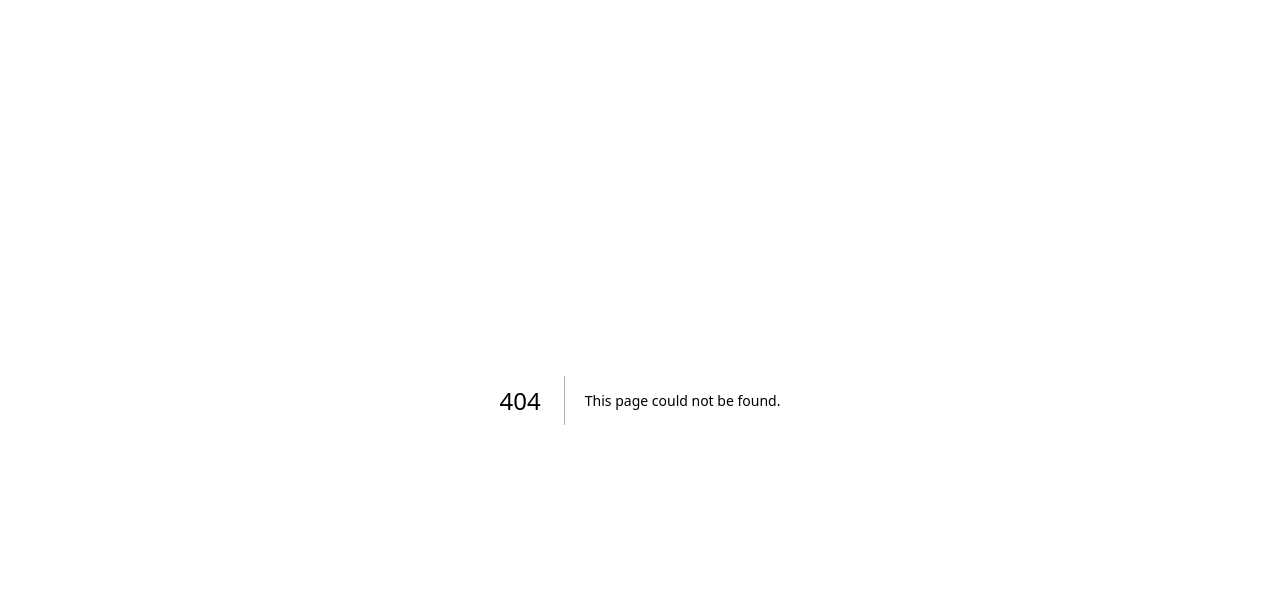
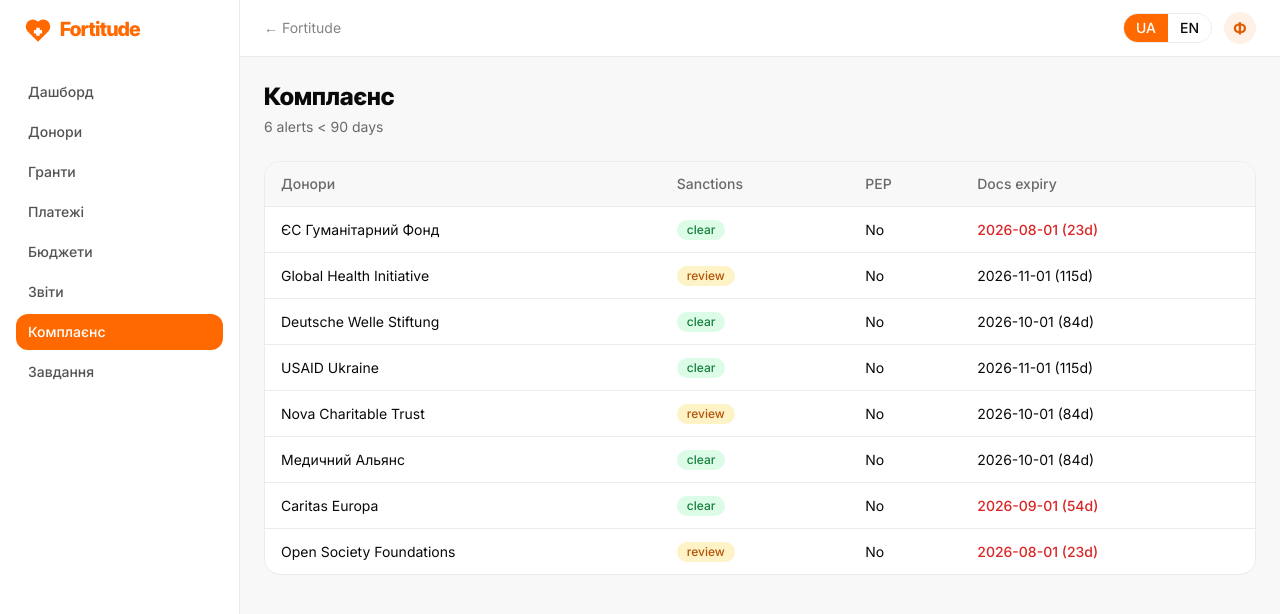
Before and after one commit to 0NIK5/CRM_FORT, a Next.js app: page /CRM_FORT/admin/compliance in a window 1280 px wide. Before the commit this address had no page. Shown: the top 614 px of the page. Built offline with nearby package versions, Linux system fonts and the light colour scheme.

Commit message:
feat: admin — звіти, держзвітність и комплаєнс

```diff
--- /dev/null
+++ b/app/admin/compliance/page.tsx
@@ -0,0 +1,21 @@
+'use client';
+import { PageHeader } from '@/components/ui/PageHeader';
+import { DataTable } from '@/components/ui/DataTable';
+import { Badge } from '@/components/ui/Badge';
+import { useLang } from '@/lib/i18n-context';
+import { mock, donorName } from '@/lib/mock';
+import { complianceAlerts } from '@/lib/dashboard';
+export default function CompliancePage() {
+  const { t } = useLang();
+  const alerts = complianceAlerts();
+  return (<div><PageHeader title={t('nav.compliance')} subtitle={`${alerts.length} alerts < 90 days`} />
+    <DataTable rows={mock.compliance} columns={[
+      { key: 'donor', label: t('nav.donors'), render: (c) => donorName(c.donorId) },
+      { key: 'sanctionsResult', label: 'Sanctions', render: (c) => (
+        <Badge tone={c.sanctionsResult==='clear'?'green':'amber'}>{c.sanctionsResult}</Badge>) },
+      { key: 'pep', label: 'PEP', render: (c) => c.pep ? 'Yes' : 'No' },
+      { key: 'docsExpiry', label: 'Docs expiry', render: (c) => {
+        const days = Math.round((new Date(c.docsExpiry).getTime()-new Date('2026-07-09').getTime())/86400000);
+        return <span className={days<60?'text-red-600 font-medium':''}>{c.docsExpiry} ({days}d)</span>; } },
+    ]} /></div>);
+}
--- /dev/null
+++ b/app/admin/reports/page.tsx
@@ -0,0 +1,24 @@
+'use client';
+import { PageHeader } from '@/components/ui/PageHeader';
+import { DataTable } from '@/components/ui/DataTable';
+import { Badge } from '@/components/ui/Badge';
+import { useLang } from '@/lib/i18n-context';
+import { mock, grantName } from '@/lib/mock';
+export default function ReportsPage() {
+  const { t } = useLang();
+  return (<div><PageHeader title={t('nav.reports')} />
+    <DataTable rows={mock.reports} columns={[
+      { key: 'grant', label: t('nav.grants'), render: (r) => grantName(r.grantId) },
+      { key: 'type', label: 'Type' },
+      { key: 'deadline', label: t('common.deadline') },
+      { key: 'status', label: t('common.status'), render: (r) => (
+        <Badge tone={r.status==='approved'?'green':r.status==='rejected'?'red':'amber'}>{r.status}</Badge>) },
+    ]} />
+    <h2 className="mb-3 mt-8 font-display text-lg font-bold">Державна звітність</h2>
+    <DataTable rows={mock.stateReports} columns={[
+      { key: 'formType', label: 'Form' }, { key: 'period', label: 'Period' },
+      { key: 'deadline', label: t('common.deadline') },
+      { key: 'status', label: t('common.status'), render: (s) => (
+        <Badge tone={s.status==='submitted'?'green':s.status==='overdue'?'red':'amber'}>{s.status}</Badge>) },
+    ]} /></div>);
+}
```
